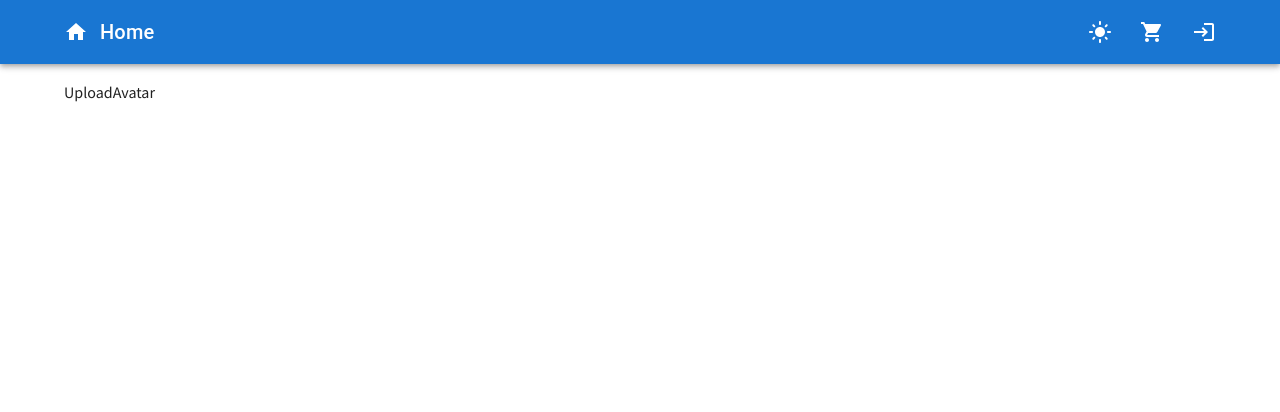
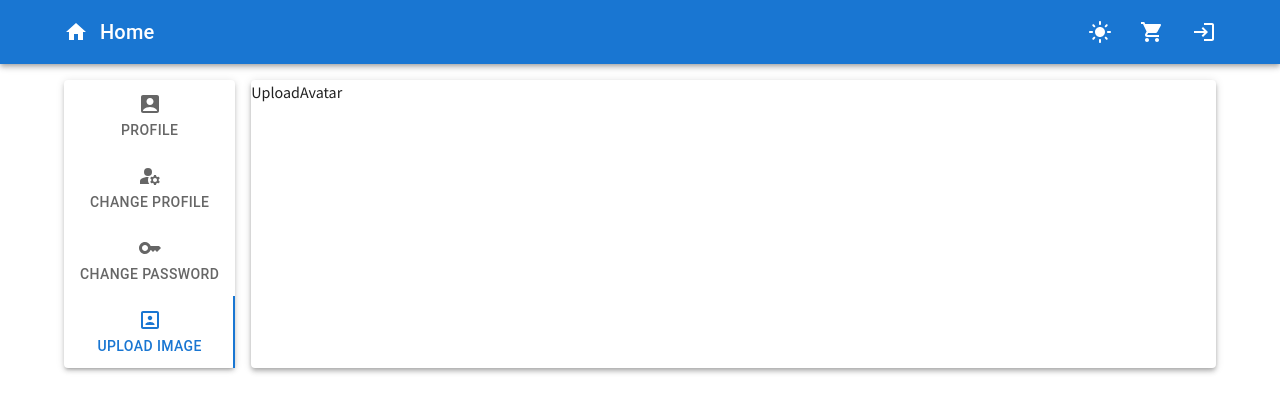
Before and after one commit to rezaramezani1367/ecommerce-app-new-main, a React (Create React App) app: page /profile/avatar in a window 1280 px wide. Shown: the top 412 px of the page. Built offline with nearby package versions, Linux system fonts and the light colour scheme.

Commit message:
commit for optimize component profile ui section2

```diff
--- a/src/components/ChangePassword.js
+++ b/src/components/ChangePassword.js
@@ -1,9 +1,21 @@
+import { Box, Paper, useMediaQuery } from '@mui/material';
 import React from 'react'
+import { HeaderProfile } from './Profile';
 
 const ChangePassword = () => {
+  const mediumViewport = useMediaQuery('(min-width:700px)');
   return (
-    <div>ChangePassword</div>
-  )
+    <>
+      <Box flexDirection={mediumViewport ? "row" : "column"} sx={{width:'100%',display:'flex',gap:2}}>
+        <Box>
+          <HeaderProfile value="3" />
+        </Box>
+        <Paper elevation={4} className="flex-1">
+          ChangeProfile
+        </Paper>
+      </Box>
+    </>
+  );
 }
 
 export default ChangePassword
--- a/src/components/ChangeProfile.js
+++ b/src/components/ChangeProfile.js
@@ -1,11 +1,12 @@
-import { Box, Paper } from "@mui/material";
+import { Box, Paper, useMediaQuery } from "@mui/material";
 import React from "react";
 import { HeaderProfile } from "./Profile";
 
 const ChangeProfile = () => {
+  const mediumViewport = useMediaQuery('(min-width:700px)');
   return (
     <>
-      <Box className=" w-full  flex gap-2">
+      <Box flexDirection={mediumViewport ? "row" : "column"} sx={{width:'100%',display:'flex',gap:2}}>
         <Box>
           <HeaderProfile value="2" />
         </Box>
--- a/src/components/Header.js
+++ b/src/components/Header.js
@@ -132,7 +132,12 @@ export default function Header({ setMode, mode }) {
         </ListItemIcon>
         Orders
       </MenuItem>
-      <MenuItem onClick={handleMenuClose}>
+      <MenuItem
+        onClick={() => {
+          handleMenuClose();
+          navigate("/profile/change");
+        }}
+      >
         <ListItemIcon>
           <Settings fontSize="small" />
         </ListItemIcon>
@@ -170,7 +175,7 @@ export default function Header({ setMode, mode }) {
               <Home />
             </IconButton>
           </NavLink>
-          <NavLink to="/" sx={{}}>
+          <NavLink to="/">
             <Typography variant="h6" noWrap component="span">
               Home
             </Typography>
--- a/src/components/Profile.js
+++ b/src/components/Profile.js
@@ -1,10 +1,16 @@
-import { Avatar, Box, Paper, Tab, Tabs } from "@mui/material";
+import { Avatar, Box, Paper, Tab, Tabs, useMediaQuery } from "@mui/material";
 import { grey, pink } from "@mui/material/colors";
 import React, { useEffect } from "react";
 import { useSelector, useDispatch } from "react-redux";
 import { getProfile } from "../redux/actionUser";
 import { Navigate, useNavigate } from "react-router-dom";
-import { AccountBox, Key, Login, ManageAccounts, Portrait } from "@mui/icons-material";
+import {
+  AccountBox,
+  Key,
+  Login,
+  ManageAccounts,
+  Portrait,
+} from "@mui/icons-material";
 const Profile = () => {
   const {
     user: { userLoading, userData, userError },
@@ -13,13 +19,16 @@ const Profile = () => {
   useEffect(() => {
     dispatch(getProfile(userData));
   }, []);
-  console.log(userData);
+  const mediumViewport = useMediaQuery("(min-width:700px)");
   return (
     <>
       <Box className="">
-        <Box className=" w-full  flex gap-2">
+        <Box
+          flexDirection={mediumViewport ? "row" : "column"}
+          sx={{ width: "100%", display: "flex", gap: 2 }}
+        >
           <Box>
-          <HeaderProfile value="1" />
+            <HeaderProfile value="1" />
           </Box>
           <Paper elevation={4} className="flex-1">
             <Avatar
@@ -85,14 +94,16 @@ const Profile = () => {
 };
 export const HeaderProfile = ({ value }) => {
   const navigate = useNavigate();
+  const mediumViewport = useMediaQuery("(min-width:700px)");
   return (
     <Paper elevation={3} className="sticky top-20">
       <Tabs
-        orientation="vertical"
+        orientation={mediumViewport ? "vertical" : "horizontal"}
+        scrollButtons="auto"
+        allowScrollButtonsMobile
         variant="scrollable"
         value={value}
         aria-label="basic tabs"
-        // sx={{orientation:{xs:'horizontal',md:'vertical'}}}
       >
         <Tab
           icon={<AccountBox />}
--- a/src/components/UploadAvatar.js
+++ b/src/components/UploadAvatar.js
@@ -1,9 +1,21 @@
+import { Box, Paper, useMediaQuery } from '@mui/material';
 import React from 'react'
+import { HeaderProfile } from './Profile';
 
 const UploadAvatar = () => {
+  const mediumViewport = useMediaQuery('(min-width:700px)');
   return (
-    <div>UploadAvatar</div>
-  )
+    <>
+      <Box flexDirection={mediumViewport ? "row" : "column"} sx={{width:'100%',display:'flex',gap:2}}>
+        <Box>
+          <HeaderProfile value="4" />
+        </Box>
+        <Paper elevation={4} className="flex-1">
+        UploadAvatar
+        </Paper>
+      </Box>
+    </>
+  );
 }
 
 export default UploadAvatar
```
